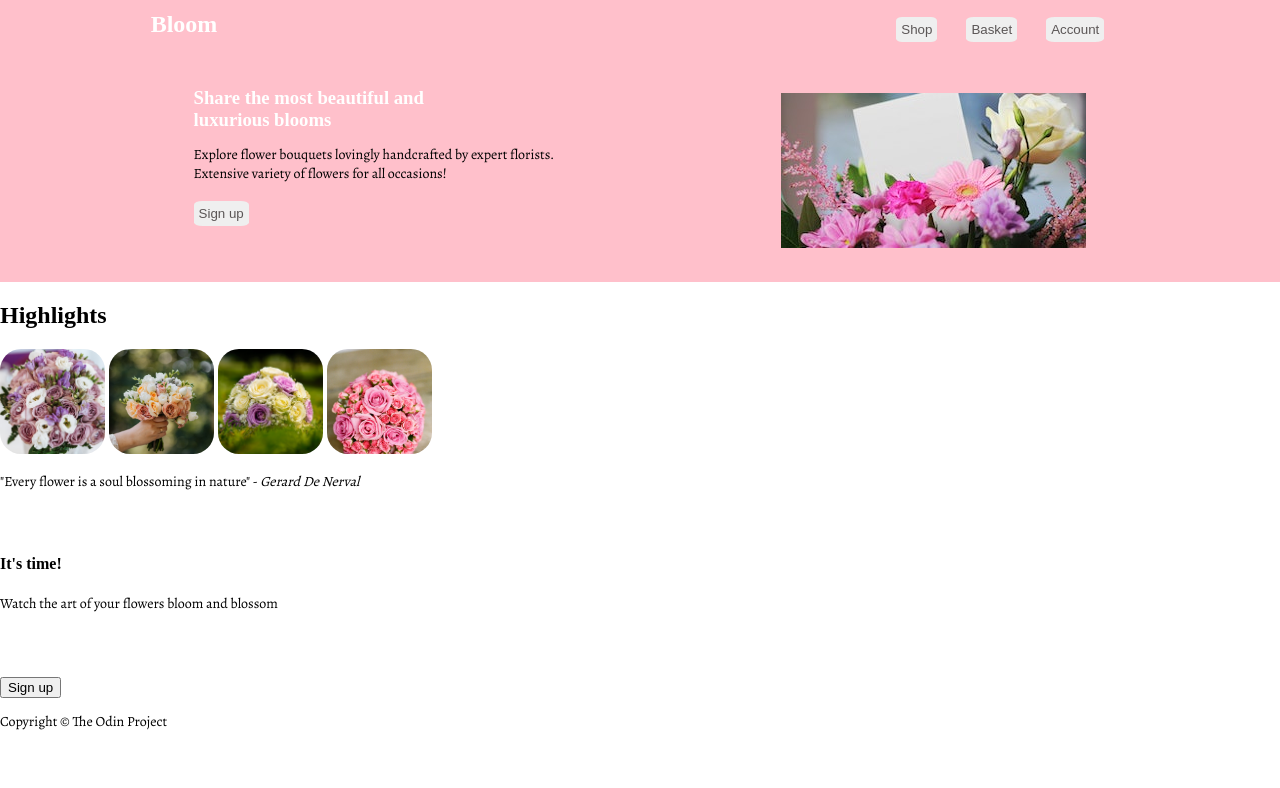
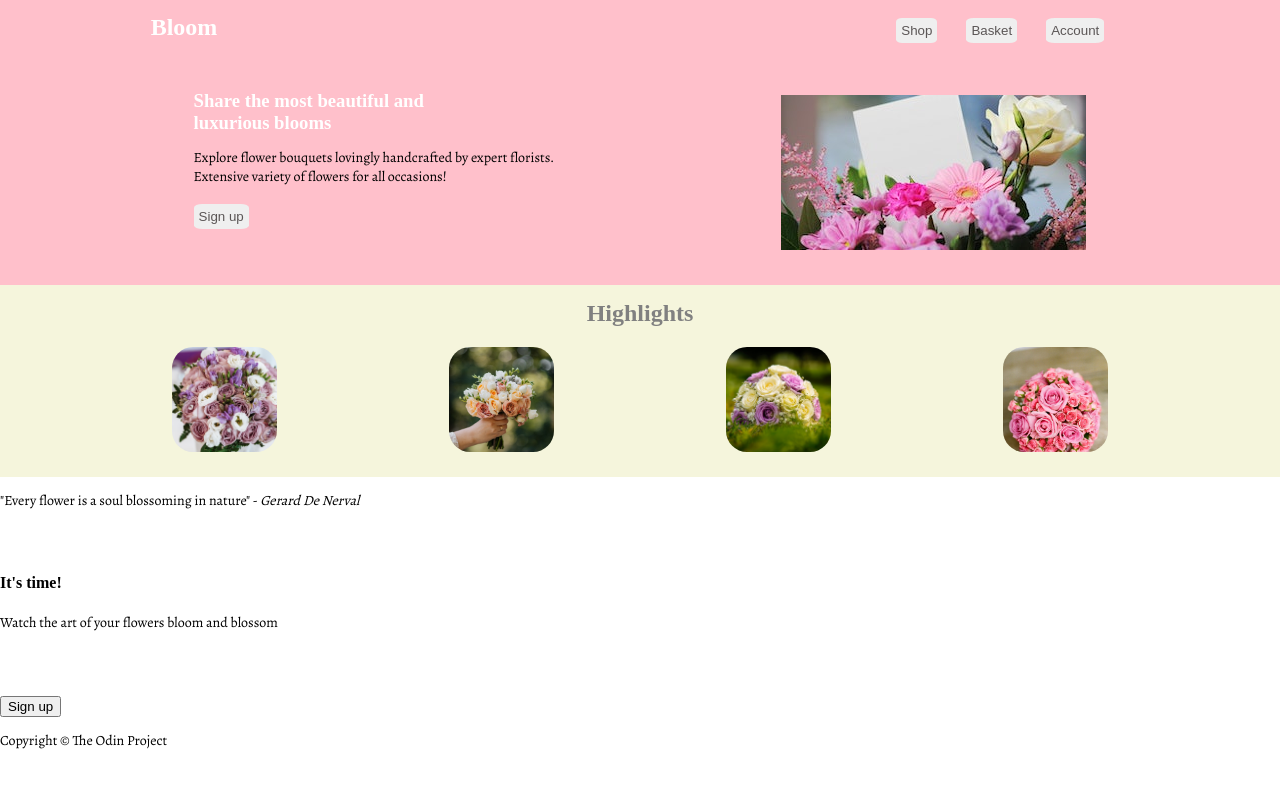
Before and after one commit to JessicaK23/Landing-page, a plain HTML site: page index.html in a window 1280 px wide. Drawn offline with nearby package versions, Linux system fonts and the light colour scheme.

Commit message:
Style h2 & images container

```diff
--- a/index.html
+++ b/index.html
@@ -33,10 +33,12 @@
 
     <section>
         <h2>Highlights</h2>
+        <div class="images-container">
         <img class="image" src="images/pexels-dimitri-kuliuk-1488310.jpg" alt="flower bouquet">
         <img class="image" src="images/pexels-valya-tolkachenko-14634708.jpg" alt ="flower bouquet">
         <img class="image" src="images/pexels-goran-vrakela-230292.jpg" alt="flower bouquet">
         <img class="image-four" src="images/pexels-pixabay-67567.jpg" alt="flower bouquet">
+        </div>
     </section>
 
     <section>
--- a/styles.css
+++ b/styles.css
@@ -8,9 +8,9 @@ p {
     margin-bottom: 5%;
     }
 
-h1  {
+h1 {
     color: white;
-    margin-top: 1%;
+    margin-top: 14px;
     margin-right: 48%;
     }
 
@@ -43,6 +43,22 @@ h3 {
     margin-bottom: 5%;
 }
 
+h2 {
+    color: grey;
+    text-align: center;
+    background-color: beige;
+    padding-top: 15px;
+    margin: 0%;
+}
+
+.images-container {
+    background-color: beige;
+    margin-top: 0px;
+    padding: 20px 0 25px 0;
+    text-align: center;
+    display: flex;
+    justify-content: space-evenly;
+}
 
 .image {
     width: 105px;
```
